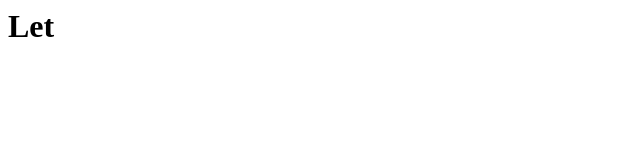
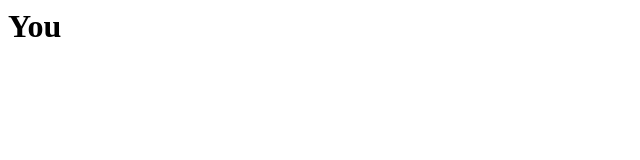
Before and after one commit to webbdm/test18, a plain HTML site: page index.html in a window 1280 px wide. Shown: the full height of the page, 0-640 px from the left. Drawn offline with Linux system fonts and the light colour scheme.

Commit message:
Update index.html

```diff
--- a/index.html
+++ b/index.html
@@ -1 +1 @@
-<h1>Let</h1>
+<h1>You</h1>
```
